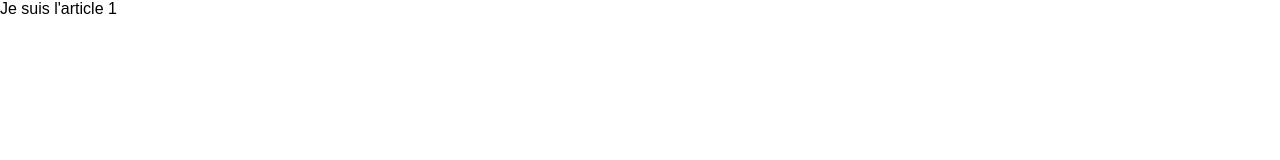
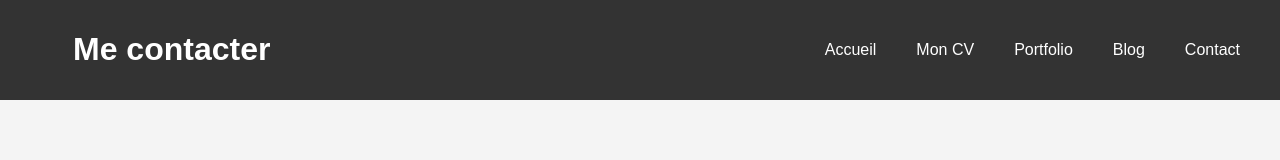
Before and after one commit to RichetinB/Blog_Stage, an Eleventy site: page templates/contact.html in a window 1280 px wide. Built offline with nearby package versions, Linux system fonts and the light colour scheme; Eleventy itself is replaced by a stand-in of ours; files that its build step writes are made by us from their sources.

Commit message:
debut page contact

```diff
--- a/styles/cv.css
+++ b/styles/style.css
@@ -87,3 +87,8 @@ embed {
 p {
     text-align: center;
 }
+
+
+.contact{
+
+}
--- a/templates/contact.html
+++ b/templates/contact.html
@@ -3,10 +3,35 @@
 <head>
     <meta charset="UTF-8">
     <meta name="viewport" content="width=device-width, initial-scale=1.0">
-    <link rel="stylesheet" href="../../styles/main.css">
+    <link rel="stylesheet" href="../../styles/style.css">
     <title>Page 1 </title>
 </head>
 <body>
-    <header>Je suis l'article 1</header>
+    <header class="main-header">
+        <div class="header-content">
+            <h1>Me contacter</h1>
+            <nav>
+                <ul>
+                    <li><a href="../index.html">Accueil</a></li>
+                    <li><a href="cv.html">Mon CV</a></li>
+                    <li class="dropdown">
+                        <a href="portfolio.html" class="dropbtn">Portfolio</a>
+                        <div class="dropdown-content">
+                            <a href="..\posts\post1\index.html">Titre 1</a>
+                            <a href="..\posts\post2\index.html">Projet 2</a>
+                        </div>
+                    </li>
+                    <li class="dropdown">
+                        <a href="blog.html" class="dropbtn">Blog</a>
+                        <div class="dropdown-content">
+                            <a href="..\posts\post1\index.html">Titre 1</a>
+                            <a href="..\posts\post2\index.html">Post 2</a>
+                        </div>
+                    </li>
+                    <li><a href="#">Contact</a></li>
+                </ul>
+            </nav>
+        </div>
+    </header>
 </body>
 </html>
```
